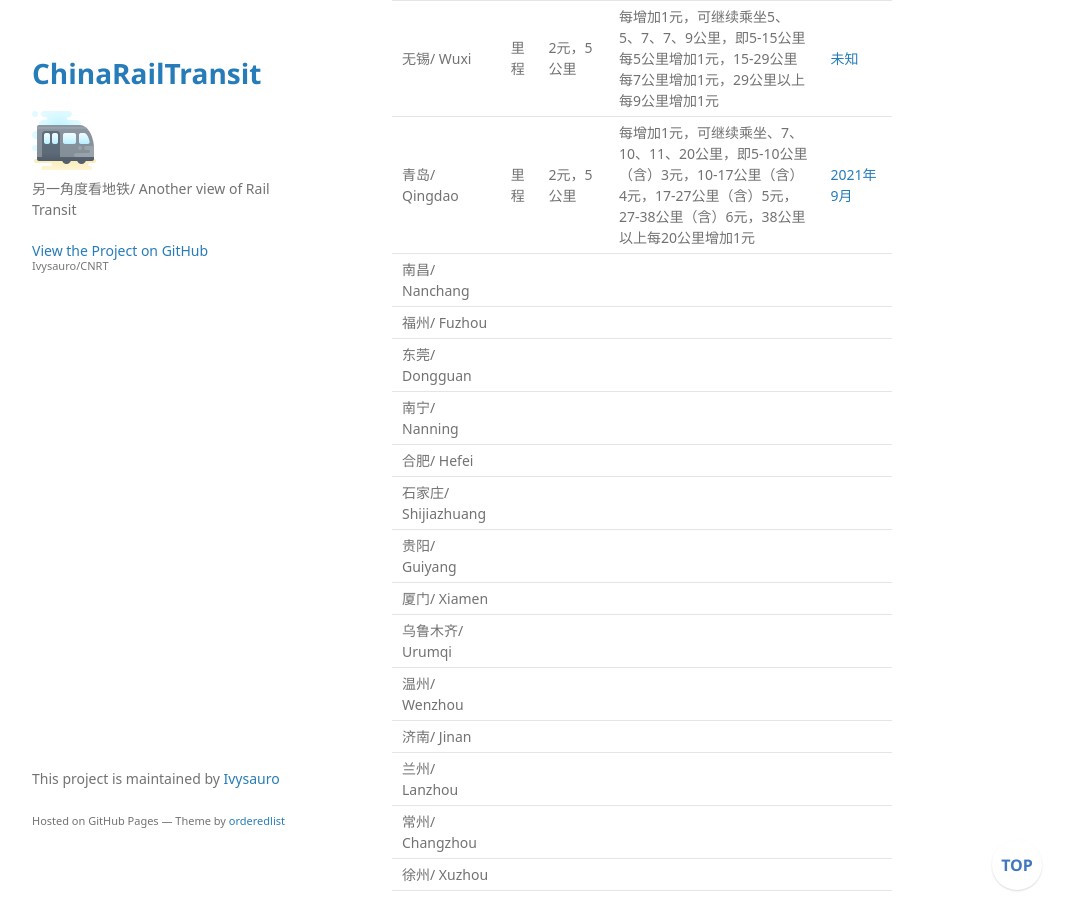
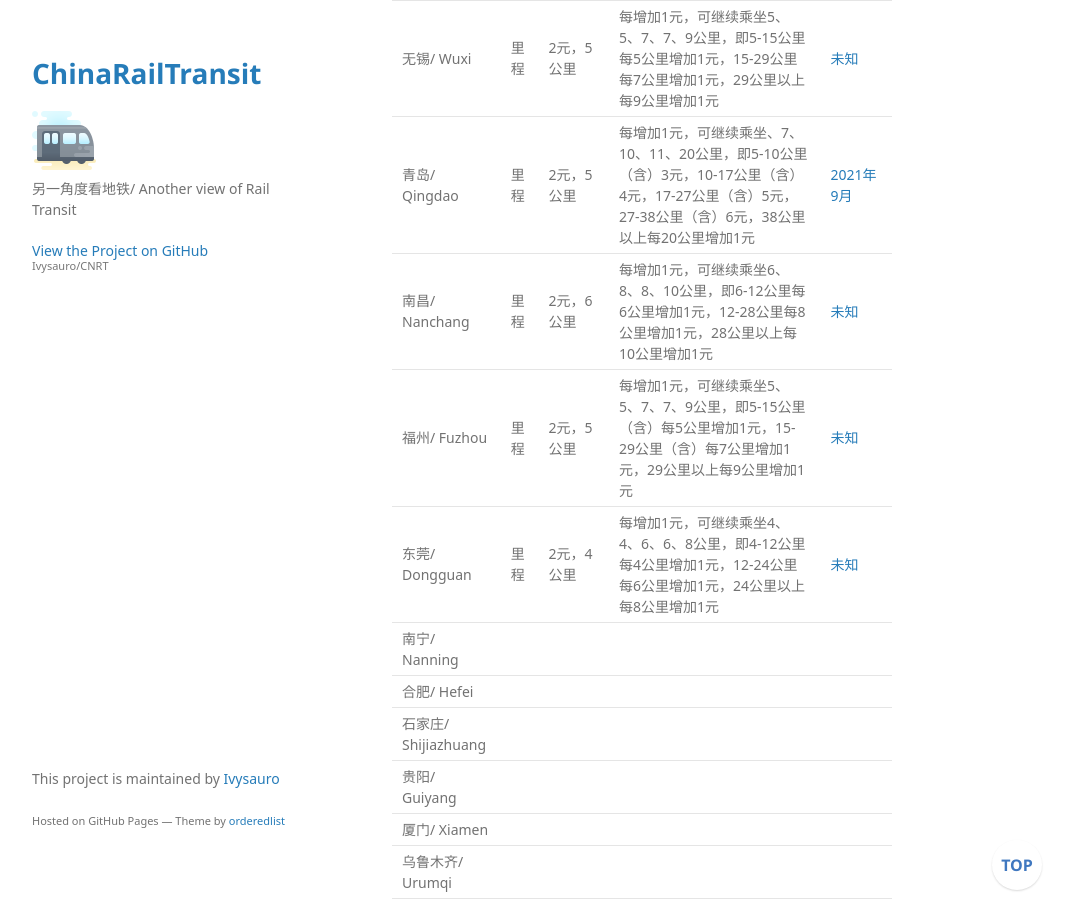
Before and after one commit to Ivysauro/CNRT, a Jekyll site: the page built from data/Ticket.md, in a window 1280 px wide and 900 px high, scrolled down 3303 px. Shown: the whole window, without its empty margins (178-1249 px from the left). Built offline with Jekyll 4.4.1, drawn with Linux system fonts in a browser that asks for light colours; some web fonts are replaced; our own code applies the rules of GitHub Pages for plain Markdown files; a script that is not in the unit is left out; some of the changed text lies outside the part shown.

Commit message:
🍊更新南昌、福州、东莞数据

```diff
--- a/data/Ticket.md
+++ b/data/Ticket.md
@@ -42,9 +42,9 @@
 | 宁波/ Ningbo | 里程 | 2元，4公里 | 每增加1元，可继续乘坐4、5、7、9公里，即4-8公里3元，8-13公里4元，13-20公里5元，20公里以上每9公里增加1元 | 未知（官网无数据） ｜
 | 无锡/ Wuxi | 里程 | 2元，5公里 | 每增加1元，可继续乘坐5、5、7、7、9公里，即5-15公里每5公里增加1元，15-29公里每7公里增加1元，29公里以上每9公里增加1元 | [未知](http://www.wxmetro.net/ws/front/cn/94/content/article.html) |
 | 青岛/ Qingdao | 里程 | 2元，5公里 | 每增加1元，可继续乘坐、7、10、11、20公里，即5-10公里（含）3元，10-17公里（含）4元，17-27公里（含）5元，27-38公里（含）6元，38公里以上每20公里增加1元 | [2021年9月](http://www.qd-metro.com/passervice/view.php?id=1387) |
-| 南昌/ Nanchang | | |
-| 福州/ Fuzhou | | |
-| 东莞/ Dongguan | | |
+| 南昌/ Nanchang | 里程 | 2元，6公里 | 每增加1元，可继续乘坐6、8、8、10公里，即6-12公里每6公里增加1元，12-28公里每8公里增加1元，28公里以上每10公里增加1元 | [未知](http://www.ncmtr.com/index.php?s=/service/detail/id/525.html) |
+| 福州/ Fuzhou | 里程 | 2元，5公里 | 每增加1元，可继续乘坐5、5、7、7、9公里，即5-15公里（含）每5公里增加1元，15-29公里（含）每7公里增加1元，29公里以上每9公里增加1元 | [未知](http://www.fzmtr.com/html/fzdt/pwgz/index.html) |
+| 东莞/ Dongguan | 里程 | 2元，4公里 | 每增加1元，可继续乘坐4、4、6、6、8公里，即4-12公里每4公里增加1元，12-24公里每6公里增加1元，24公里以上每8公里增加1元 | [未知](http://www.dggdjt.com/info/802.htmx) |
 | 南宁/ Nanning | | |
 | 合肥/ Hefei | | |
 | 石家庄/ Shijiazhuang | | |
```
Also changed, not shown: other parts of data/Ticket.md (+3 -3 lines).
